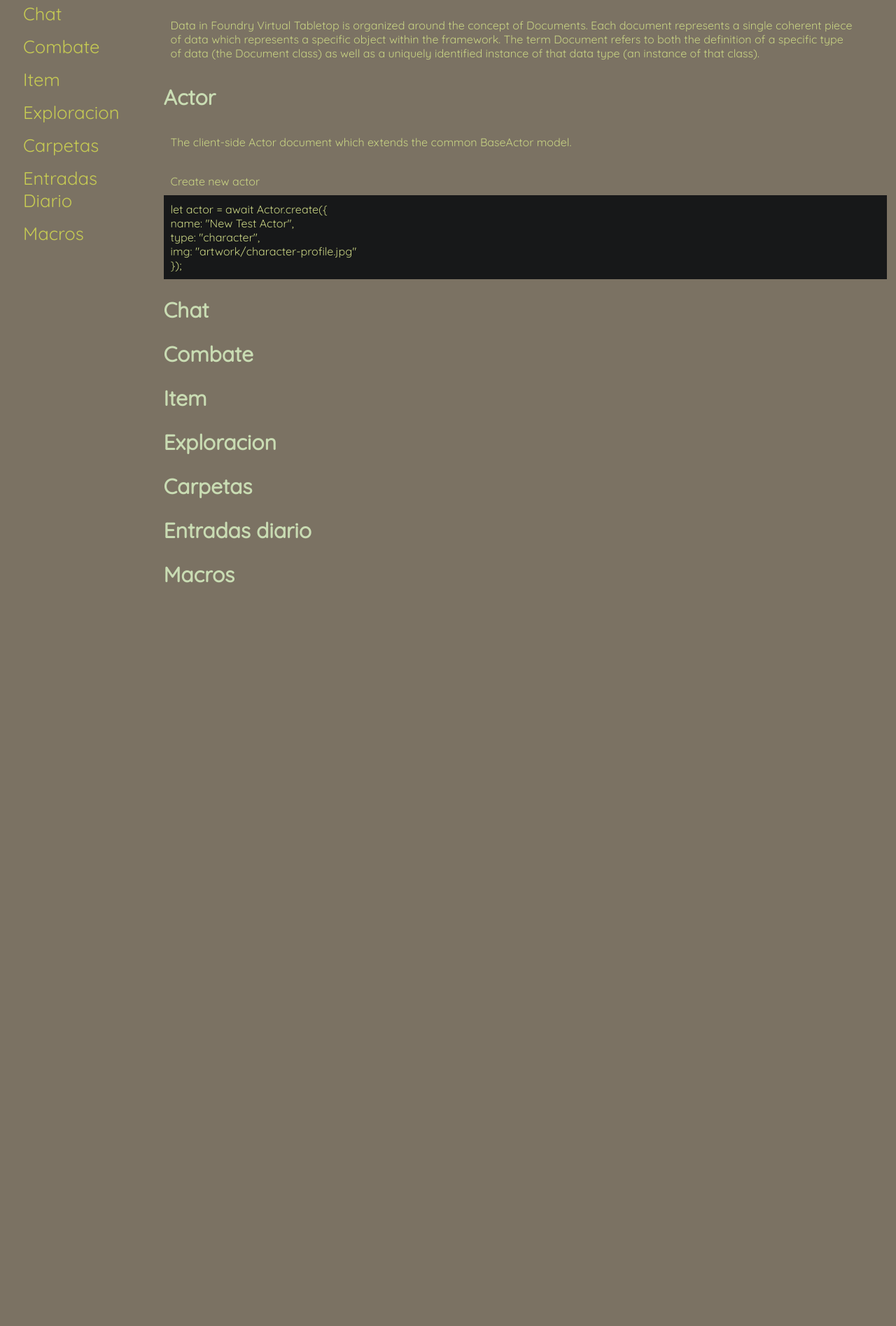
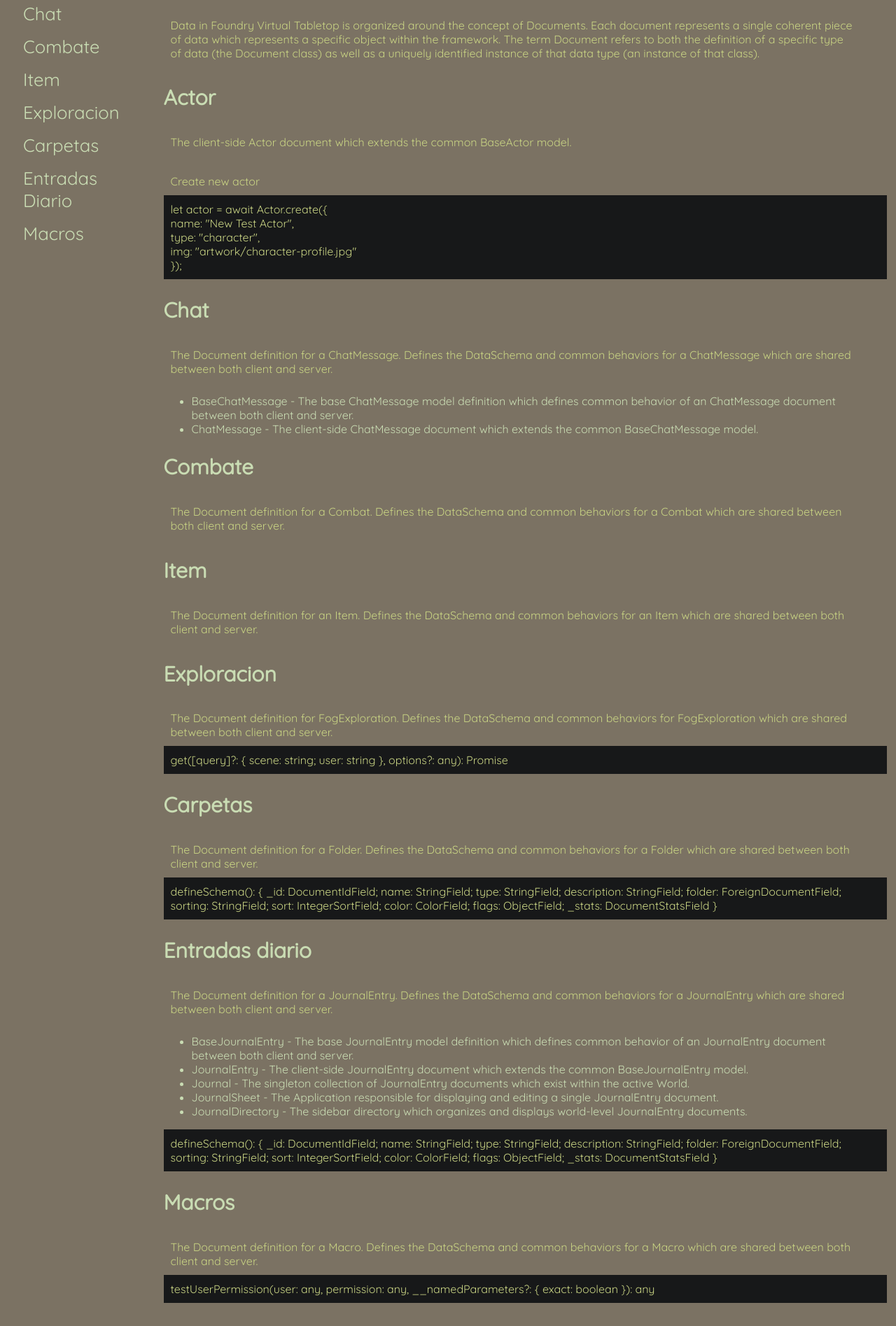
Before and after one commit to ADiAloiBosonit/Web-Documentacion, a plain HTML site: page index.html in a window 1280 px wide. Shown: the part 293-2188 px from the top of the page at 70% size. Before the commit the page ends 1190 px from the top, so only its background shows below. Drawn offline with Linux system fonts and the light colour scheme.

Commit message:
Finalizado documentacion

```diff
--- a/index.html
+++ b/index.html
@@ -17,16 +17,16 @@
     <nav id="navbar">
       <header>Documentación de Foundry VTT</header>
       <ul>
-        <li>Inicio</li>
-        <li>Documentos Primarios</li>
-        <li>Actor</li>
-        <li>Chat</li>
-        <li>Combate</li>
-        <li>Item</li>
-        <li>Exploracion</li>
-        <li>Carpetas</li>
-        <li>Entradas Diario</li>
-        <li>Macros</li>
+        <li><a class="nav-link" href="#Inicio">Inicio</a></li>
+        <li><a class="nav-link" href="#Documentos_Primarios">Documentos Primarios</a></li>
+        <li><a class="nav-link" href="#Actor">Actor</a></li>
+        <li><a class="nav-link" href="#Chat">Chat</a></li>
+        <li><a class="nav-link" href="#Combate">Combate</a></li>
+        <li><a class="nav-link" href="#Item">Item</a></li>
+        <li><a class="nav-link" href="#Exploracion">Exploracion</a></li>
+        <li><a class="nav-link" href="#Carpetas">Carpetas</a></li>
+        <li><a class="nav-link" href="#Entradas_Diario">Entradas Diario</a></li>
+        <li><a class="nav-link" href="#Macros">Macros</a></li>
       </ul>
     </nav>
     <main id="main-doc">
@@ -64,52 +64,123 @@
             model.
           </p>
           <p>Create new actor</p>
-          <code class="language-js"
-            ><span class="hl-1">let</span><span class="hl-3"> </span
-            ><span class="hl-2">actor</span><span class="hl-3"> = </span
-            ><span class="hl-7">await</span><span class="hl-3"> </span
-            ><span class="hl-2">Actor</span><span class="hl-3">.</span
-            ><span class="hl-4">create</span><span class="hl-3">({</span
-            ><br /><span class="hl-3"> </span><span class="hl-2">name:</span
-            ><span class="hl-3"> </span
-            ><span class="hl-6">"New Test Actor"</span
-            ><span class="hl-3">,</span><br /><span class="hl-3"> </span
-            ><span class="hl-2">type:</span><span class="hl-3"> </span
-            ><span class="hl-6">"character"</span><span class="hl-3">,</span
-            ><br /><span class="hl-3"> </span><span class="hl-2">img:</span
-            ><span class="hl-3"> </span
-            ><span class="hl-6">"artwork/character-profile.jpg"</span
-            ><br /><span class="hl-3">});</span>
+          <code class="language-js">
+            let actor = await Actor.create({<br />
+            name: "New Test Actor",<br />
+            type: "character",<br />
+            img: "artwork/character-profile.jpg"<br />});
           </code>
         </article>
       </section>
       <section class="main-section" id="Chat">
         <header><h1>Chat</h1></header>
-        <article></article>
+        <article>
+          <p>
+            The Document definition for a ChatMessage. Defines the DataSchema
+            and common behaviors for a ChatMessage which are shared between both
+            client and server.
+          </p>
+          <ul>
+            <li>
+              BaseChatMessage - The base ChatMessage model definition which
+              defines common behavior of an ChatMessage document between both
+              client and server.
+            </li>
+            <li>
+              ChatMessage - The client-side ChatMessage document which extends
+              the common BaseChatMessage model.
+            </li>
+          </ul>
+        </article>
       </section>
       <section class="main-section" id="Combate">
         <header><h1>Combate</h1></header>
-        <article></article>
+        <article>
+          <p>
+            The Document definition for a Combat. Defines the DataSchema and
+            common behaviors for a Combat which are shared between both client
+            and server.
+          </p>
+        </article>
       </section>
       <section class="main-section" id="Item">
         <header><h1>Item</h1></header>
-        <article></article>
+        <article>
+          <p>
+            The Document definition for an Item. Defines the DataSchema and
+            common behaviors for an Item which are shared between both client
+            and server.
+          </p>
+        </article>
       </section>
       <section class="main-section" id="Exploracion">
         <header><h1>Exploracion</h1></header>
-        <article></article>
+        <article>
+          <p>
+            The Document definition for FogExploration. Defines the DataSchema
+            and common behaviors for FogExploration which are shared between
+            both client and server.
+          </p>
+
+          <code>
+            get([query]?: { scene: string; user: string }, options?: any):
+            Promise
+          </code>
+        </article>
       </section>
       <section class="main-section" id="Carpetas">
         <header><h1>Carpetas</h1></header>
-        <article></article>
+        <article>
+          <p>
+            The Document definition for a Folder. Defines the DataSchema and
+            common behaviors for a Folder which are shared between both client
+            and server.
+          </p>
+
+          <code>
+            defineSchema(): { _id: DocumentIdField; name: StringField; type:
+            StringField; description: StringField; folder: ForeignDocumentField;
+            sorting: StringField; sort: IntegerSortField; color: ColorField;
+            flags: ObjectField; _stats: DocumentStatsField }</code
+          >
+        </article>
       </section>
       <section class="main-section" id="Entradas_Diario">
         <header><h1>Entradas diario</h1></header>
-        <article></article>
+        <article>
+          <p>
+            The Document definition for a JournalEntry. Defines the DataSchema
+            and common behaviors for a JournalEntry which are shared between
+            both client and server.
+          </p>
+          <ul>
+            <li>BaseJournalEntry - The base JournalEntry model definition which defines common behavior of an JournalEntry document between both client and server.</li>
+            <li>JournalEntry - The client-side JournalEntry document which extends the common BaseJournalEntry model.</li>
+            <li>Journal - The singleton collection of JournalEntry documents which exist within the active World.</li>
+            <li>JournalSheet - The Application responsible for displaying and editing a single JournalEntry document.</li>
+            <li>JournalDirectory - The sidebar directory which organizes and displays world-level JournalEntry documents.</li>
+          </ul>
+          <code>
+            defineSchema(): { _id: DocumentIdField; name: StringField; type:
+            StringField; description: StringField; folder: ForeignDocumentField;
+            sorting: StringField; sort: IntegerSortField; color: ColorField;
+            flags: ObjectField; _stats: DocumentStatsField }
+          </code>
+        </article>
       </section>
       <section class="main-section" id="Macros">
         <header><h1>Macros</h1></header>
-        <article></article>
+        <article>
+          <p>
+            The Document definition for a Macro. Defines the DataSchema and
+            common behaviors for a Macro which are shared between both client
+            and server.
+          </p>
+          <code>
+            testUserPermission(user: any, permission: any, __namedParameters?:
+            { exact: boolean }): any
+          </code>
+        </article>
       </section>
     </main>
   </body>
--- a/styles.css
+++ b/styles.css
@@ -1,9 +1,14 @@
 *{
     font-family: 'Quicksand', sans-serif;
 }
+
 body{
     display: flex;
     background-color: #7B7263;
+}
+li{
+    color: #C9DCB3;
+    text-decoration: none;
 }
 #navbar{
     flex-direction: column;
@@ -25,6 +30,15 @@ body{
     color: #C8D383;
     padding: 25px;
 }
+a, a:link{
+    text-decoration: none;
+    color: inherit;
+}
+dt{
+    color: #d3cfc9;
+    border-color: #3a3e41;
+    border-radius: 4px;
+}
 
 section > article > code{
     background-color: #171819;
```
